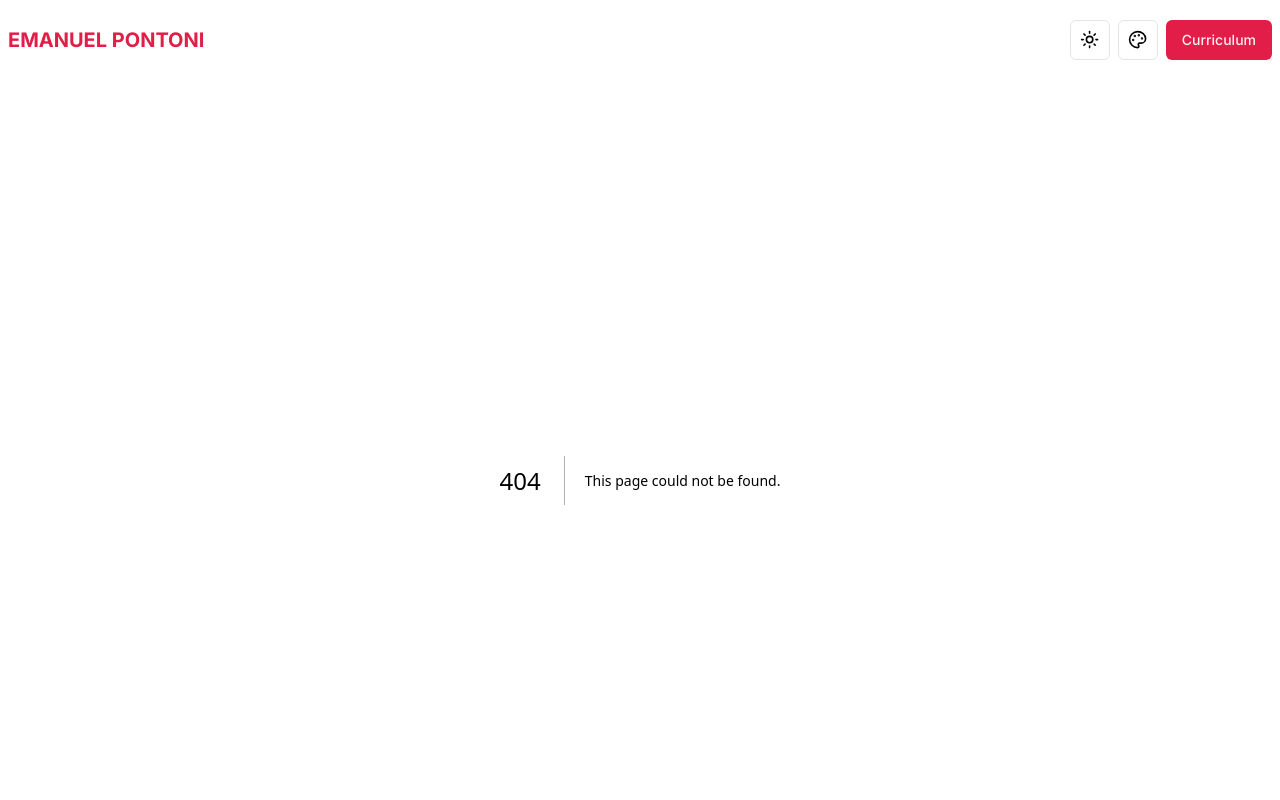
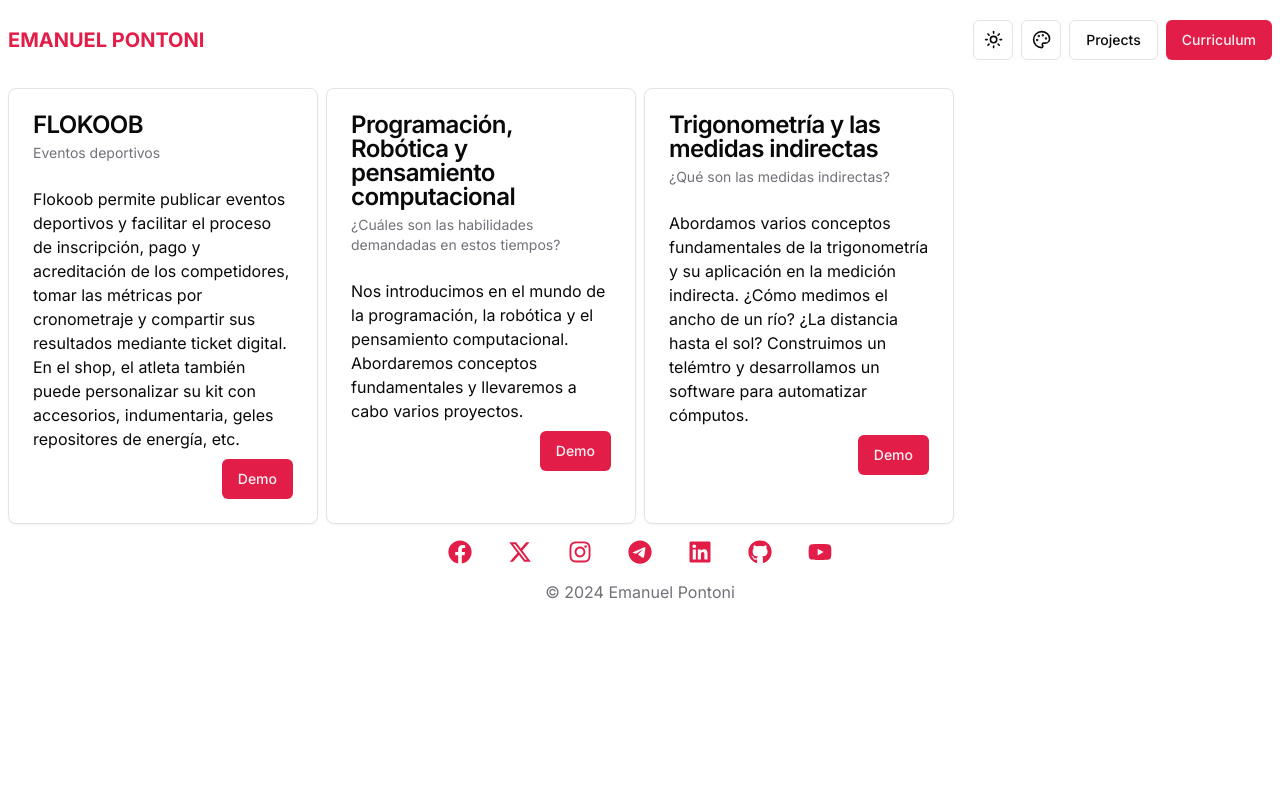
Before and after one commit to epontoni/epontoni.github.io, a Next.js app: page /projects in a window 1280 px wide. Before the commit this address had no page. Shown: the top 800 px of the page. Built offline with nearby package versions, Linux system fonts and the light colour scheme.

Commit message:
projects

```diff
--- a/app/page.tsx
+++ b/app/page.tsx
@@ -1,5 +1,4 @@
 import { Badge } from "@/components/ui/badge";
-import { Button } from "@/components/ui/button";
 import { TECHNOLOGIES } from "@/constants";
 import Image from "next/image";
 import { FaBriefcase, FaLocationDot } from "react-icons/fa6";
@@ -11,7 +10,7 @@ export default function Home() {
         <div className="flex justify-center items-center min-w-[200px] h-full py-2">
           <Image
             className="rounded-full hover:scale-125 hover:-rotate-6 cursor-pointer transition-all"
-            src="mame-cv.jpg"
+            src="/mame-cv.jpg"
             alt="Emanuel Pontoni"
             width={180}
             height={37}
--- /dev/null
+++ b/app/projects/page.tsx
@@ -0,0 +1,85 @@
+import { Button } from "@/components/ui/button";
+import {
+  Card,
+  CardContent,
+  CardDescription,
+  CardFooter,
+  CardHeader,
+  CardTitle,
+} from "@/components/ui/card";
+
+export default function ProjectsPage() {
+  return (
+    <main className="max-w-screen-xl m-auto p-2 grid md:grid-cols-4 gap-2">
+      <Card>
+        <CardHeader>
+          <CardTitle>FLOKOOB</CardTitle>
+          <CardDescription>Eventos deportivos</CardDescription>
+        </CardHeader>
+        <CardContent>
+          Flokoob permite publicar eventos deportivos y facilitar el proceso de
+          inscripción, pago y acreditación de los competidores, tomar las
+          métricas por cronometraje y compartir sus resultados mediante ticket
+          digital. En el shop, el atleta también puede personalizar su kit con
+          accesorios, indumentaria, geles repositores de energía, etc.
+          <CardFooter className="flex justify-end mt-2 p-0">
+            <Button>
+              <a href="https://flokoob.vercel.app" target="_blank">
+                Demo
+              </a>
+            </Button>
+          </CardFooter>
+        </CardContent>
+      </Card>
+
+      <Card>
+        <CardHeader>
+          <CardTitle>
+            Programación, Robótica y pensamiento computacional
+          </CardTitle>
+          <CardDescription>
+            ¿Cuáles son las habilidades demandadas en estos tiempos?
+          </CardDescription>
+        </CardHeader>
+        <CardContent>
+          Nos introducimos en el mundo de la programación, la robótica y el
+          pensamiento computacional. Abordaremos conceptos fundamentales y
+          llevaremos a cabo varios proyectos.
+          <CardFooter className="flex justify-end mt-2 p-0">
+            <Button>
+              <a
+                href="https://docs.google.com/document/d/1pQBDmInx3LE_RfnpFDMvIPeqjonCtEehYeQd6Zk7OW4/edit?usp=sharing"
+                target="_blank"
+              >
+                Demo
+              </a>
+            </Button>
+          </CardFooter>
+        </CardContent>
+      </Card>
+
+      <Card>
+        <CardHeader>
+          <CardTitle>Trigonometría y las medidas indirectas</CardTitle>
+          <CardDescription>¿Qué son las medidas indirectas?</CardDescription>
+        </CardHeader>
+        <CardContent>
+          Abordamos varios conceptos fundamentales de la trigonometría y su
+          aplicación en la medición indirecta. ¿Cómo medimos el ancho de un río?
+          ¿La distancia hasta el sol? Construimos un telémtro y desarrollamos un
+          software para automatizar cómputos.
+          <CardFooter className="flex justify-end mt-2 p-0">
+            <Button>
+              <a
+                href="https://drive.google.com/file/d/1fZJxg15YZPu6oQBdzGcQdDluB3C8EHS6/view?usp=sharing"
+                target="_blank"
+              >
+                Demo
+              </a>
+            </Button>
+          </CardFooter>
+        </CardContent>
+      </Card>
+    </main>
+  );
+}
--- a/components/logo.tsx
+++ b/components/logo.tsx
@@ -1,7 +1,9 @@
+import Link from "next/link";
+
 export default function Logo() {
   return (
     <h1 className="font-bold text-xl uppercase text-primary">
-      Emanuel Pontoni
+      <Link href="/">Emanuel Pontoni</Link>
     </h1>
   );
 }
--- a/components/navbar.tsx
+++ b/components/navbar.tsx
@@ -1,6 +1,7 @@
 import ColorScheme from "@/components/color-scheme";
 import { ModeToggle } from "@/components/mode-toggle";
 import { Button } from "@/components/ui/button";
+import Link from "next/link";
 import { Dispatch, SetStateAction } from "react";
 
 export default function Navbar({
@@ -12,6 +13,9 @@ export default function Navbar({
     <nav className="flex items-center gap-2">
       <ModeToggle />
       <ColorScheme setColorScheme={setColorScheme} />
+      <Button variant="outline">
+        <Link href="/projects">Projects</Link>
+      </Button>
       <Button>
         <a href="emanuelpontoni-cv.pdf" target="_blank">
           Curriculum
--- /dev/null
+++ b/components/ui/card.tsx
@@ -0,0 +1,79 @@
+import * as React from "react"
+
+import { cn } from "@/lib/utils"
+
+const Card = React.forwardRef<
+  HTMLDivElement,
+  React.HTMLAttributes<HTMLDivElement>
+>(({ className, ...props }, ref) => (
+  <div
+    ref={ref}
+    className={cn(
+      "rounded-lg border bg-card text-card-foreground shadow-sm",
+      className
+    )}
+    {...props}
+  />
+))
+Card.displayName = "Card"
+
+const CardHeader = React.forwardRef<
+  HTMLDivElement,
+  React.HTMLAttributes<HTMLDivElement>
+>(({ className, ...props }, ref) => (
+  <div
+    ref={ref}
+    className={cn("flex flex-col space-y-1.5 p-6", className)}
+    {...props}
+  />
+))
+CardHeader.displayName = "CardHeader"
+
+const CardTitle = React.forwardRef<
+  HTMLParagraphElement,
+  React.HTMLAttributes<HTMLHeadingElement>
+>(({ className, ...props }, ref) => (
+  <h3
+    ref={ref}
+    className={cn(
+      "text-2xl font-semibold leading-none tracking-tight",
+      className
+    )}
+    {...props}
+  />
+))
+CardTitle.displayName = "CardTitle"
+
+const CardDescription = React.forwardRef<
+  HTMLParagraphElement,
+  React.HTMLAttributes<HTMLParagraphElement>
+>(({ className, ...props }, ref) => (
+  <p
+    ref={ref}
+    className={cn("text-sm text-muted-foreground", className)}
+    {...props}
+  />
+))
+CardDescription.displayName = "CardDescription"
+
+const CardContent = React.forwardRef<
+  HTMLDivElement,
+  React.HTMLAttributes<HTMLDivElement>
+>(({ className, ...props }, ref) => (
+  <div ref={ref} className={cn("p-6 pt-0", className)} {...props} />
+))
+CardContent.displayName = "CardContent"
+
+const CardFooter = React.forwardRef<
+  HTMLDivElement,
+  React.HTMLAttributes<HTMLDivElement>
+>(({ className, ...props }, ref) => (
+  <div
+    ref={ref}
+    className={cn("flex items-center p-6 pt-0", className)}
+    {...props}
+  />
+))
+CardFooter.displayName = "CardFooter"
+
+export { Card, CardHeader, CardFooter, CardTitle, CardDescription, CardContent }
--- a/next.config.mjs
+++ b/next.config.mjs
@@ -1,10 +1,10 @@
 /** @type {import('next').NextConfig} */
 const nextConfig = {
-    output: 'export',
-    images: {
-        loader: 'default',
-        path: '/_next/image'
-    }
+  output: "export",
+  images: {
+    loader: "default",
+    path: "/_next/image",
+  },
 };
 
 export default nextConfig;
```
Also changed, not shown: 1 other file (tests, documents, lock files or other folders).
